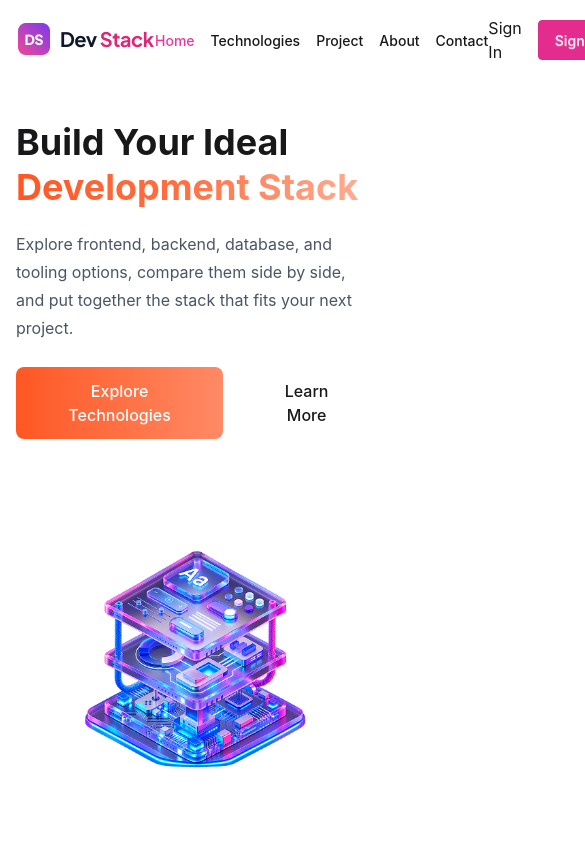
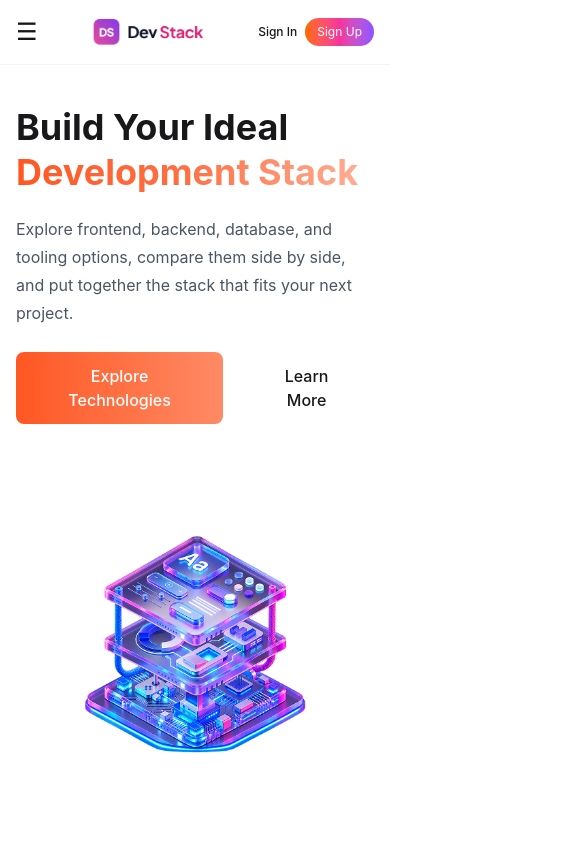
Before and after one commit to towhidul-dev-ai/react-devstack-project, a React (Vite) app: page / in a window 390 px wide. Shown: the top 844 px of the page, 585 px wide, since content can reach past the window. Built offline with nearby package versions, Linux system fonts and the light colour scheme.

Commit message:
add responsive nav bar

```diff
--- a/src/App.tsx
+++ b/src/App.tsx
@@ -69,7 +69,7 @@ function App() {
   // Remove all technologies
   const handleRemoveAll = () => {
     setSelectedTech([]);
-    toast.error("All technologies removed!");
+    toast.error("All technology removed!");
   };
 
   return (
--- a/src/components/Nav.tsx
+++ b/src/components/Nav.tsx
@@ -1,25 +1,138 @@
-import Logo from "../assets/logo-text.png"
-
+import { useState } from "react";
+import Logo from "../assets/logo-text.png";
 
 const Nav = () => {
+    const [menuOpen, setMenuOpen] = useState(false);
+
     return (
-        <nav className="bg-[#FFFFFF] sticky top-0 z-50 bg-white">
-            <div className="max-w-7xl mx-auto px-4 py-4 flex justify-between items-center">
-                <img src={Logo} alt="" />
-                <ul className="flex gap-4 items-center no-underline text-[14px] font-medium transition-colors duration-300">
-                    <li className="text-pink-500"><a href="">Home</a ></li>
-                    <li><a href="">Technologies</a ></li>
-                    <li><a href="">Project</a ></li>
-                    <li><a href="">About</a ></li>
-                    <li><a href="">Contact</a ></li>
-                </ul>
+        <nav className="sticky top-0 z-50 bg-white border-b border-gray-100">
+            <div className="max-w-7xl mx-auto px-4 py-4">
+                {/* Desktop */}
+                <div className="hidden md:flex items-center justify-between">
+                    <a href="#home">
+                        <img
+                            src={Logo}
+                            alt="Dev Stack"
+                            className="w-32" />
+                    </a>
 
+                    <ul className="flex gap-6 items-center text-sm font-medium">
+                        <li>
+                            <a
+                                href="#home"
+                                className="text-pink-500 hover:text-pink-600">
+                                Home
+                            </a>
+                        </li>
+                        <li>
+                            <a href="#technologies" className="hover:text-pink-500">
+                                Technologies
+                            </a>
+                        </li>
+                        <li>
+                            <a href="#projects" className="hover:text-pink-500">
+                                Projects
+                            </a>
+                        </li>
+                        <li>
+                            <a href="#about" className="hover:text-pink-500">
+                                About
+                            </a>
+                        </li>
+                        <li>
+                            <a href="#contact" className="hover:text-pink-500">
+                                Contact
+                            </a>
+                        </li>
+                    </ul>
 
-                <div className="flex gap-4 items-center" >
-                    <a>Sign In</a >
-                    <button className="btn btn-active btn-secondary">Sign In</button>
+                    <div className="flex gap-4 items-center">
+                        <a
+                            href="#signin"
+                            className="text-sm font-medium hover:text-pink-500"
+                        >
+                            Sign In
+                        </a>
+
+                        <button className="rounded-full bg-gradient-to-r from-orange-500 via-pink-500 to-violet-500 text-white px-5 py-2 text-sm font-medium hover:opacity-90">
+                            Sign Up
+                        </button>
+                    </div>
                 </div>
 
+                {/* Mobile */}
+                <div className="flex md:hidden items-center justify-between">
+                    {/* Hamburger */}
+                    <button
+                        onClick={() => setMenuOpen(!menuOpen)}
+                        className="text-2xl">
+                        ☰
+                    </button>
+                    {/* Logo */}
+                    <a href="#home">
+                        <img
+                            src={Logo}
+                            alt="Dev Stack"
+                            className="w-28" />
+                    </a>
+                    {/* Buttons */}
+                    <div className="flex gap-2 items-center">
+                        <a
+                            href="#signin"
+                            className="text-xs font-medium">
+                            Sign In
+                        </a>
+                        <button className="rounded-full bg-gradient-to-r from-orange-500 via-pink-500 to-violet-500 text-white px-3 py-1.5 text-xs">
+                            Sign Up
+                        </button>
+                    </div>
+                </div>
+
+                {/* Mobile Menu */}
+                {menuOpen && (
+                    <ul className="md:hidden mt-4 space-y-2 border-t pt-4 text-sm font-medium">
+                        <li>
+                            <a
+                                href="#home"
+                                onClick={() => setMenuOpen(false)}
+                                className="block py-2 text-pink-500">
+                                Home
+                            </a>
+                        </li>
+                        <li>
+                            <a
+                                href="#technologies"
+                                onClick={() => setMenuOpen(false)}
+                                className="block py-2 hover:text-pink-500">
+                                Technologies
+                            </a>
+                        </li>
+                        <li>
+                            <a
+                                href="#projects"
+                                onClick={() => setMenuOpen(false)}
+                                className="block py-2 hover:text-pink-500">
+                                Projects
+                            </a>
+                        </li>
+                        <li>
+                            <a
+                                href="#about"
+                                onClick={() => setMenuOpen(false)}
+                                className="block py-2 hover:text-pink-500">
+                                About
+                            </a>
+                        </li>
+                        <li>
+                            <a
+                                href="#contact"
+                                onClick={() => setMenuOpen(false)}
+                                className="block py-2 hover:text-pink-500">
+                                Contact
+                            </a>
+                        </li>
+                    </ul>
+                )}
             </div>
         </nav>
     );
--- a/src/components/technologies/MyStack.tsx
+++ b/src/components/technologies/MyStack.tsx
@@ -1,3 +1,65 @@
+// import type { Itechnology } from "../../types/type";
+// import StackTechnology from "./StackTechnology";
+
+// interface MyStackProps {
+//     selectedTech: Itechnology[];
+//     onRemove: (id: string) => void;
+//     onRemoveAll: () => void;
+// }
+
+// const MyStack = ({
+//     selectedTech,
+//     onRemove,
+//     onRemoveAll,
+// }: MyStackProps) => {
+//     return (
+//         <div className="border border-gray-200 rounded-xl p-5 bg-white sticky top-5">
+
+//             {/* Header */}
+//             <div className="flex items-start justify-between">
+//                 <div>
+//                     <h2 className="text-xl font-bold">
+//                         Your Stack
+//                     </h2>
+//                     <p className="text-xs text-gray-500 mt-1">
+//                         {selectedTech.length === 0
+//                             ? "No Technology Selected."
+//                             : `${selectedTech.length} ${selectedTech.length === 1 ? "Technology" : "Technology"
+//                             } Selected`}
+//                     </p>
+//                 </div>
+//                 {selectedTech.length > 0 && (
+//                     <button
+//                         onClick={onRemoveAll}
+//                         className="text-xs text-red-500 hover:text-red-700">
+//                         Remove All
+//                     </button>
+//                 )}
+
+
+//             </div>
+
+//             {selectedTech.length === 0 ? (
+//                 <div className="border border-dashed border-gray-300 rounded-lg p-8 mt-5 text-center">
+//                     <p className="text-sm text-gray-400">
+//                         Your stack is empty.
+//                     </p>
+//                 </div>) : (
+//                 <div className="mt-5">
+//                     <StackTechnology
+//                         selectedTech={selectedTech}
+//                         onRemove={onRemove}
+//                     />
+//                 </div>
+
+//             )}
+
+//         </div>
+//     );
+// };
+
+// export default MyStack;
+
 import type { Itechnology } from "../../types/type";
 import StackTechnology from "./StackTechnology";
 
@@ -16,41 +78,46 @@ const MyStack = ({
         <div className="border border-gray-200 rounded-xl p-5 bg-white sticky top-5">
 
             {/* Header */}
-            <div className="flex items-start justify-between">
             <div>
                 <h2 className="text-xl font-bold">
                     Your Stack
                 </h2>
+
                 <p className="text-xs text-gray-500 mt-1">
                     {selectedTech.length === 0
-                            ? "No Technologies Selected yet."
-                            : `${selectedTech.length} ${selectedTech.length === 1 ? "Technology" : "Technologies"
+                        ? "No Technology Selected."
+                        : `${selectedTech.length} ${selectedTech.length === 1
+                            ? "Technology"
+                            : "Technology"
                         } Selected`}
                 </p>
             </div>
 
-                {selectedTech.length > 0 && (
-                    <button
-                        onClick={onRemoveAll}
-                        className="text-xs text-red-500 hover:text-red-700">
-                        Remove All
-                    </button>
-                )}
-
-            </div>
-
+            {/* Empty State */}
             {selectedTech.length === 0 ? (
                 <div className="border border-dashed border-gray-300 rounded-lg p-8 mt-5 text-center">
                     <p className="text-sm text-gray-400">
                         Your stack is empty.
                     </p>
-                </div>) : (
+                </div>
+            ) : (
+                <>
+                    {/* Selected Technologies */}
                     <div className="mt-5">
                         <StackTechnology
                             selectedTech={selectedTech}
                             onRemove={onRemove}
                         />
                     </div>
+
+                    {/* Remove All Button */}
+                    <button
+                        onClick={onRemoveAll}
+                        className="w-full mt-5 border border-red-200 text-red-500 hover:bg-red-50 py-2 rounded-lg text-sm font-medium transition"
+                    >
+                        Remove All
+                    </button>
+                </>
             )}
 
         </div>
```
Lines whose indentation alone changed are shown as unchanged.
